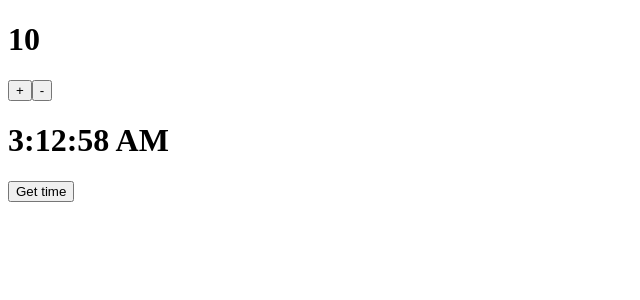
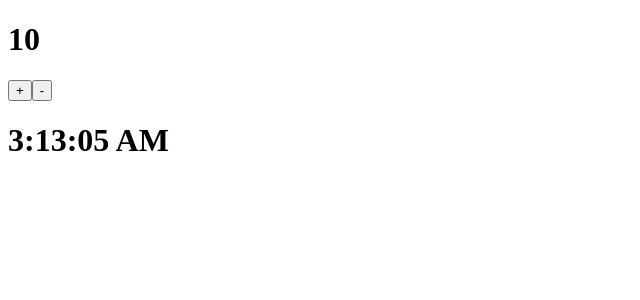
Before and after one commit to IshikaGupta3112/React-practice, a React (Create React App) app: page / in a window 1280 px wide. Shown: the top 300 px of the page, without its empty margins (0-640 px from the left). Built offline with nearby package versions, Linux system fonts and the light colour scheme.

Commit message:
dynamic clock

```diff
--- a/src/Time.jsx
+++ b/src/Time.jsx
@@ -1,5 +1,6 @@
 import react from "react";
 function Time(){
+    setInterval(updates , 1000);
 const now=new Date().toLocaleTimeString();
 const [time,setTime] = react.useState(now);
 function updates(){
@@ -9,7 +10,7 @@ function updates(){
     return(
     <div>
 <h1>{time}</h1>
-<button onClick={updates}>Get time</button>
+{/* <button onClick={updates}>Get time</button> */}
 </div>
     );
 }
```
